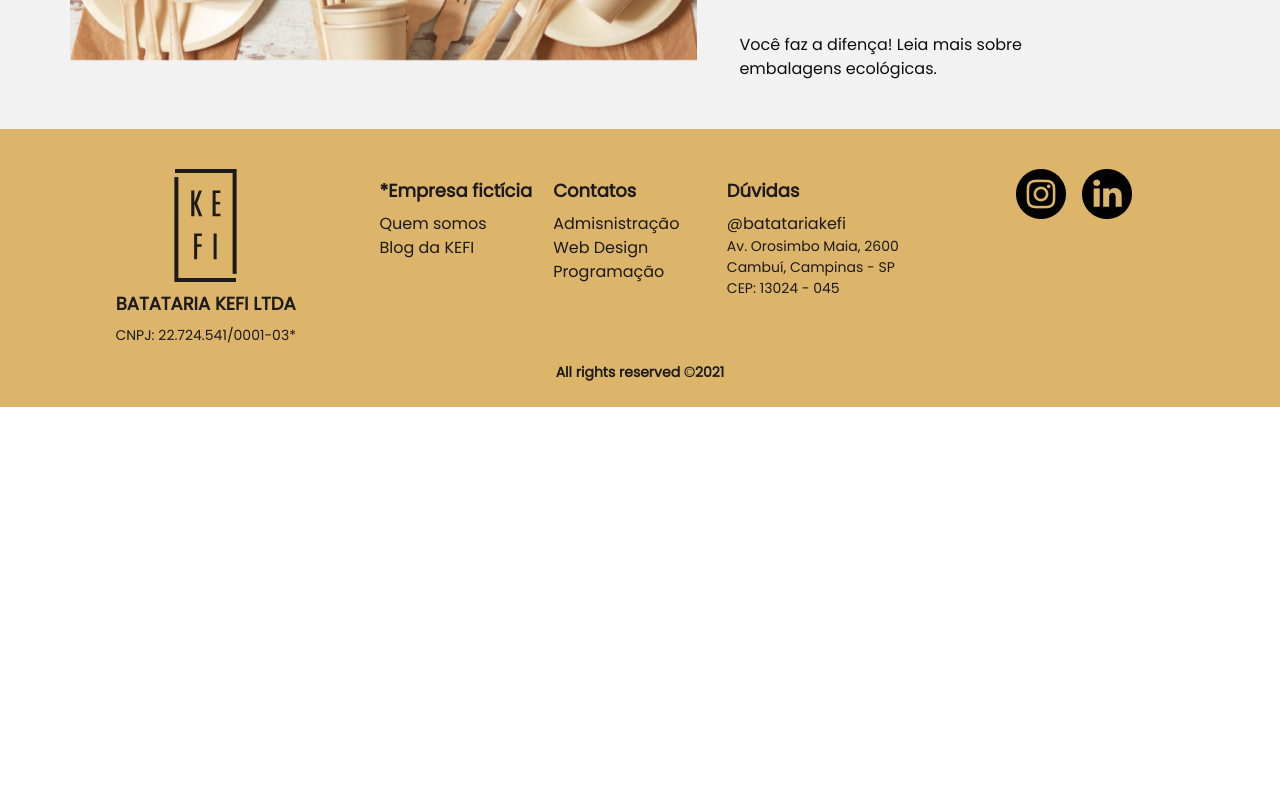
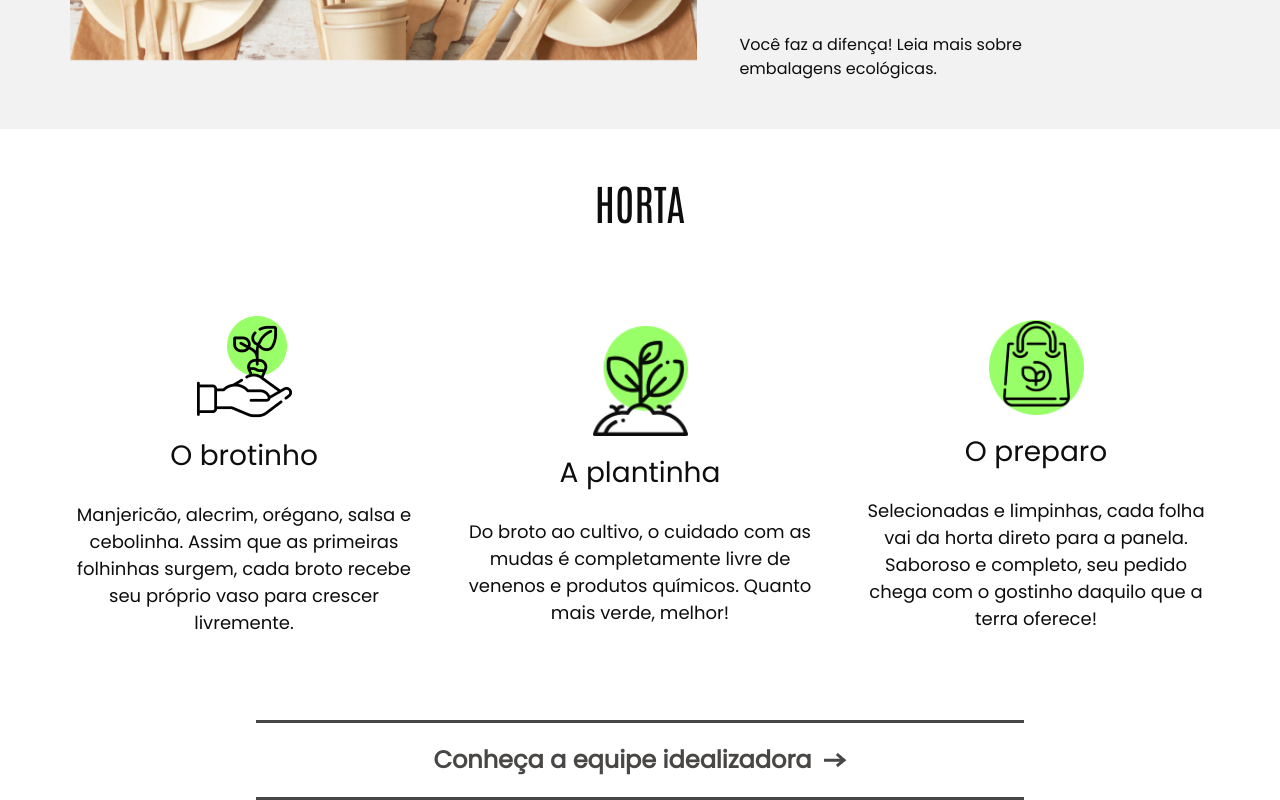
Before and after one commit to ThaisOliveiraRocha/kefi-batataria, a React (Create React App) app in the folder cliente/: page / in a window 1280 px wide. Shown: the part 3060-3860 px from the top of the page. Before the commit the page ends 3467 px from the top, so only its background shows below. Built offline with nearby package versions, Linux system fonts and the light colour scheme.

Commit message:
Implementing horta session

```diff
--- /dev/null
+++ b/cliente/src/molecules/StepHorta/StepHorta.styles.ts
@@ -0,0 +1,35 @@
+/* eslint-disable import/prefer-default-export */
+import styled from 'styled-components';
+
+export const Container = styled.div`
+  display: flex;
+  align-items: center;
+  justify-content: center;
+  flex-direction: column;
+  padding: 42px 0;
+  text-align: center;
+`;
+
+export const Image = styled.img`
+  width: 95px;
+  height: auto;
+`;
+
+export const Title = styled.h6`
+  font-family: Poppins;
+  font-style: normal;
+  font-weight: normal;
+  font-size: 28px;
+  line-height: 42px;
+  color: #0e0d0d;
+  margin: 16px 0 24px 0;
+`;
+
+export const Description = styled.span`
+  font-family: Poppins;
+  font-style: normal;
+  font-weight: normal;
+  font-size: 18px;
+  line-height: 27px;
+  color: #0e0d0d;
+`;
--- /dev/null
+++ b/cliente/src/molecules/StepHorta/StepHorta.tsx
@@ -0,0 +1,19 @@
+/* eslint-disable import/prefer-default-export */
+import React, { FC } from 'react';
+import * as Styles from './StepHorta.styles';
+
+interface Props {
+  image: string;
+  title: string;
+  description: string;
+}
+
+const StepHorta: FC<Props> = ({ image, title, description }: Props) => (
+  <Styles.Container>
+    <Styles.Image src={image} alt="step horta" />
+    <Styles.Title>{title}</Styles.Title>
+    <Styles.Description>{description}</Styles.Description>
+  </Styles.Container>
+);
+
+export default StepHorta;
--- /dev/null
+++ b/cliente/src/molecules/StepHorta/index.ts
@@ -0,0 +1,3 @@
+import StepHorta from './StepHorta';
+
+export default StepHorta;
--- a/cliente/src/pages/Home/Home.tsx
+++ b/cliente/src/pages/Home/Home.tsx
@@ -2,6 +2,7 @@ import React, { FC } from 'react';
 import CardapioSession from '../../templates/CardapioSession';
 import Carousel from '../../templates/Carousel';
 import Embalagem from '../../templates/Embalagem';
+import Horta from '../../templates/Horta';
 import * as Styles from './Home.styles';
 
 const Home: FC = () => (
@@ -9,6 +10,7 @@ const Home: FC = () => (
     <Carousel />
     <CardapioSession />
     <Embalagem />
+    <Horta />
   </Styles.Container>
 );
 
--- /dev/null
+++ b/cliente/src/templates/Horta/Horta.styles.tsx
@@ -0,0 +1,46 @@
+/* eslint-disable import/prefer-default-export */
+import styled from 'styled-components';
+
+export const Container = styled.div`
+  display: flex;
+  align-items: center;
+  justify-content: center;
+  flex-direction: column;
+  width: 100%;
+  background-color: #fff;
+  padding-bottom: 48px;
+`;
+
+export const StepsContainer = styled.div`
+  display: grid;
+  align-items: center;
+  justify-content: center;
+  grid-template-columns: 3fr 3fr 3fr;
+  padding: 0 70px 42px;
+  gap: 48px;
+`;
+
+export const More = styled.button`
+  display: flex;
+  align-items: center;
+  justify-content: center;
+  background: none;
+  border-left: none;
+  border-right: none;
+  border-top: 3px solid #484745;
+  border-bottom: 3px solid #484745;
+  width: 60%;
+  padding: 16px 0;
+  gap: 12px;
+  cursor: pointer;
+
+  span {
+    font-family: Poppins;
+    font-style: normal;
+    font-weight: 600;
+    font-size: 24px;
+    line-height: 42px;
+    text-align: center;
+    color: #484745;
+  }
+`;
--- /dev/null
+++ b/cliente/src/templates/Horta/Horta.tsx
@@ -0,0 +1,53 @@
+/* eslint-disable import/prefer-default-export */
+import React, { FC } from 'react';
+import Title from '../../atoms/Title';
+import StepHorta from '../../molecules/StepHorta';
+import * as Styles from './Horta.styles';
+
+const Horta: FC = () => {
+  const steps = [
+    {
+      image: '/images/step1-horta.png',
+      title: 'O brotinho',
+      description:
+        'Manjericão, alecrim, orégano, salsa e cebolinha. Assim que as primeiras folhinhas surgem, cada broto recebe seu próprio vaso para crescer livremente.',
+    },
+    {
+      image: '/images/step2-horta.png',
+      title: 'A plantinha',
+      description:
+        'Do broto ao cultivo, o cuidado com as mudas é completamente livre de venenos e produtos químicos. Quanto mais verde, melhor!',
+    },
+    {
+      image: '/images/step3-horta.png',
+      title: 'O preparo',
+      description:
+        'Selecionadas e limpinhas, cada folha vai da horta direto para a panela. Saboroso e completo, seu pedido chega com o gostinho daquilo que a terra oferece!',
+    },
+  ];
+  return (
+    <Styles.Container id="horta">
+      <Title content="Horta" />
+      <Styles.StepsContainer>
+        {steps.map((step) => (
+          <StepHorta
+            image={step.image}
+            title={step.title}
+            description={step.description}
+          />
+        ))}
+      </Styles.StepsContainer>
+      <Styles.More
+        type="button"
+        onClick={() => {
+          window.location.href = '/sobre';
+        }}
+      >
+        <span>Conheça a equipe idealizadora</span>
+        <img src="/images/arrow.png" alt="arrow" />
+      </Styles.More>
+    </Styles.Container>
+  );
+};
+
+export default Horta;
--- /dev/null
+++ b/cliente/src/templates/Horta/index.ts
@@ -0,0 +1,3 @@
+import Horta from './Horta';
+
+export default Horta;
```
